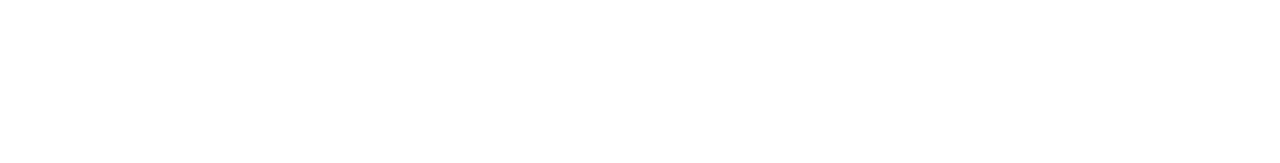
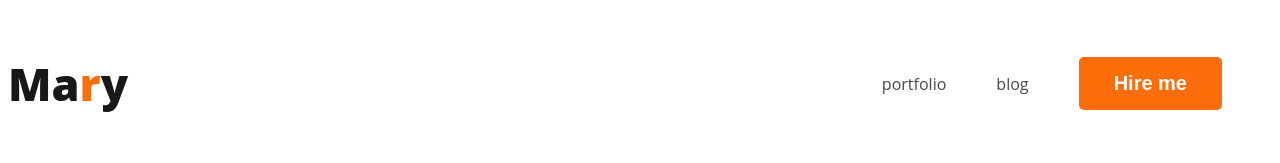
Before and after one commit to monjur912/webdeveloper-portfolio, a plain HTML site: page index.html in a window 1280 px wide. Drawn offline with Linux system fonts and the light colour scheme.

Commit message:
added nav

```diff
--- a/index.html
+++ b/index.html
@@ -4,8 +4,20 @@
     <meta charset="UTF-8">
     <meta name="viewport" content="width=device-width, initial-scale=1.0">
     <title>web developer portfolio</title>
+    <link rel="stylesheet" href="styles/portfolio.css">
 </head>
 <body>
+    <header>
+        <nav>
+            <h3 class="nav-title">Ma<span class="tex-primary">r</span>y</h3>
+            <ul>
+                <li><a href="">portfolio</a></li>
+                <li><a href="">blog</a></li>
+                <li><button class="btn-primary">Hire me</button></li>
+            </ul>
 
+
+        </nav>
+    </header>
 </body>
 </html>
--- /dev/null
+++ b/styles/portfolio.css
@@ -0,0 +1,47 @@
+/* common shared style*/
+body {
+    font-family: 'lato', sans-serif;
+    font-family: 'open sans', sans-serif;
+}
+
+.tex-primary {
+    color: #fd6e0a;
+}
+
+.btn-primary{
+    border-radius: 5px;
+    background: #fd6e0a;
+    border: 0;
+    color: white;
+    font-size: 20px;
+    font-weight: 700;
+    padding: 15px 35px;
+}
+
+/*nav related styles */
+nav {
+    display: flex;
+    justify-content: space-between;
+    align-items: center;
+}
+
+.nav-title {
+    color: #181818;
+    font-size: 45px;
+    font-weight: 800;
+}
+
+nav>ul {
+    display: flex;
+    align-items: center;
+}
+
+nav li {
+    list-style: none;
+    margin-right: 50px;
+}
+
+nav a {
+    text-decoration: none;
+    color: #474747;
+}
```
